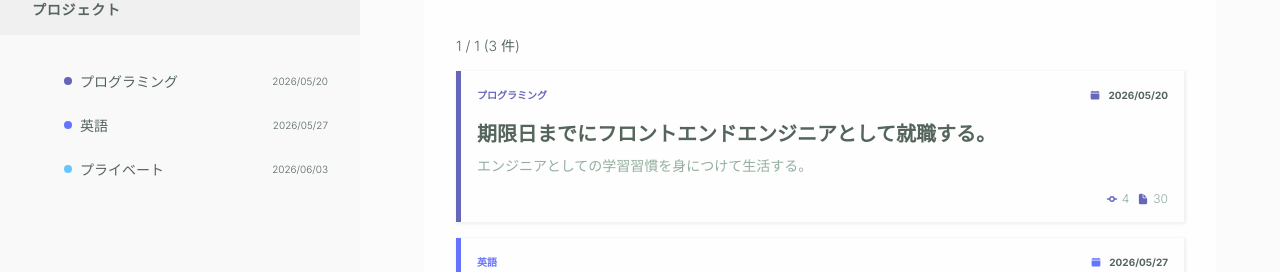
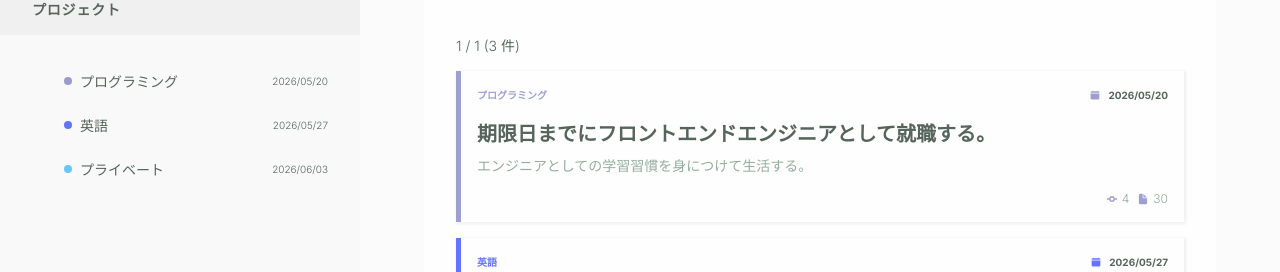
Before and after one commit to CASIXx1/0600-next-context-api, a Next.js app: page /projects in a window 1280 px wide. Shown: the part 221-493 px from the top of the page. Built offline with nearby package versions, Linux system fonts and the light colour scheme.

Commit message:
`getProjectDisplayColor関数を削除し、プロジェクトカラーの処理を簡素化`

```diff
--- a/src/components/layout/sidebar/ProjectMenu.tsx
+++ b/src/components/layout/sidebar/ProjectMenu.tsx
@@ -1,5 +1,4 @@
 import { formatDate } from "@/src/lib/date/format";
-import { getProjectDisplayColor } from "@/src/lib/projects/color";
 import { useProjects } from "@/src/contexts/projects";
 import styles from "./ProjectMenu.module.css";
 
@@ -9,7 +8,7 @@ export function ProjectMenu() {
   return (
     <ul className={styles.projectList}>
       {projects.map((project) => {
-        const color = getProjectDisplayColor(project.color);
+        const color = project.color;
 
         return (
           <li
--- a/src/components/projects/ProjectCard.tsx
+++ b/src/components/projects/ProjectCard.tsx
@@ -1,6 +1,5 @@
 import { IoCalendarClear, IoDocument, IoGitCommit } from "react-icons/io5";
 import { formatDate } from "@/src/lib/date/format";
-import { getProjectDisplayColor } from "@/src/lib/projects/color";
 import type { Project } from "./project";
 import styles from "./ProjectCard.module.css";
 
@@ -9,7 +8,7 @@ type ProjectCardProps = {
 };
 
 export function ProjectCard({ project }: ProjectCardProps) {
-  const color = getProjectDisplayColor(project.color);
+  const color = project.color;
 
   return (
     <article
--- a/src/lib/projects/color.ts
+++ /dev/null
@@ -1,7 +0,0 @@
-export function getProjectDisplayColor(value: string) {
-  if (value.toLowerCase() === "#00008c60") {
-    return "rgba(0, 0, 140, 0.6)";
-  }
-
-  return value;
-}
```
